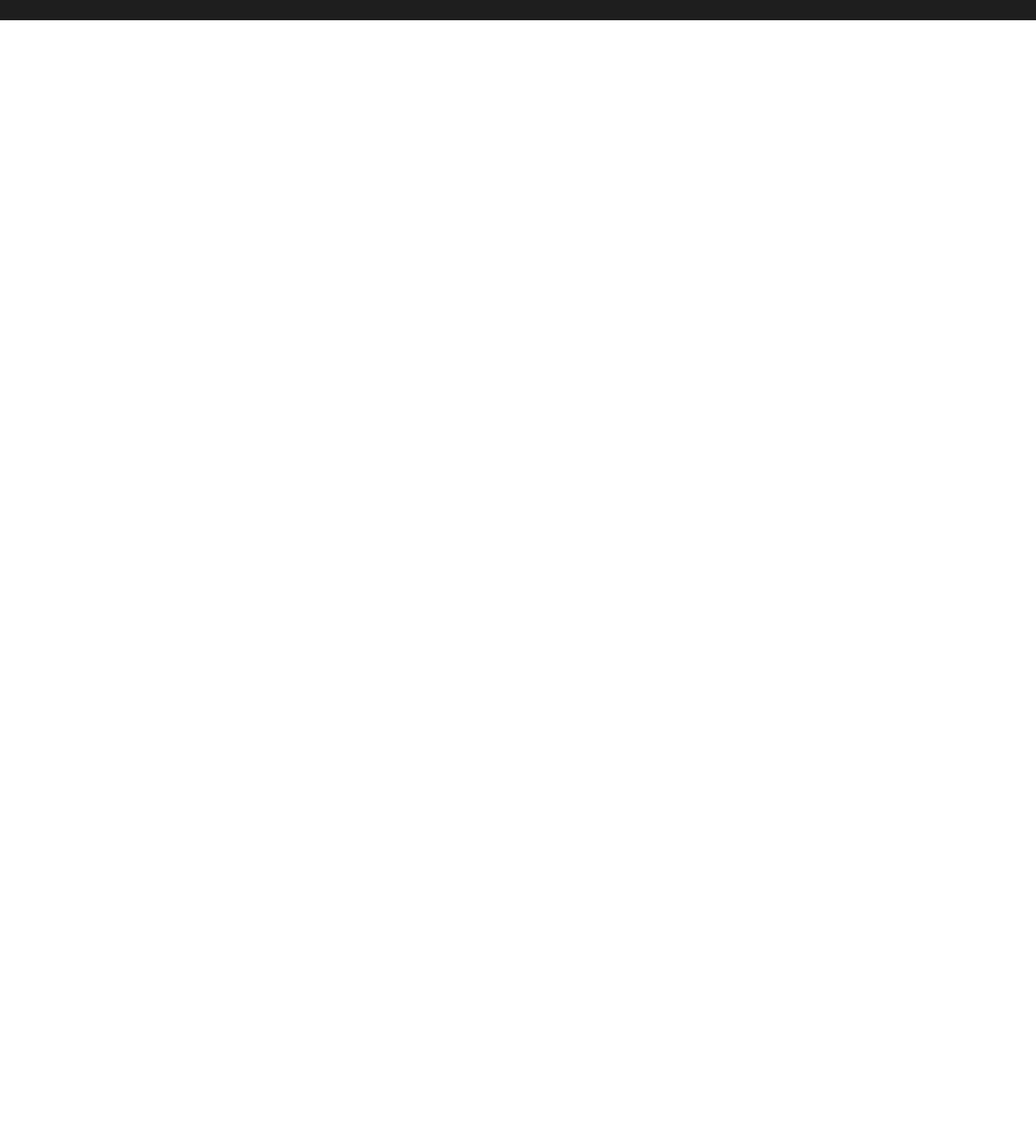
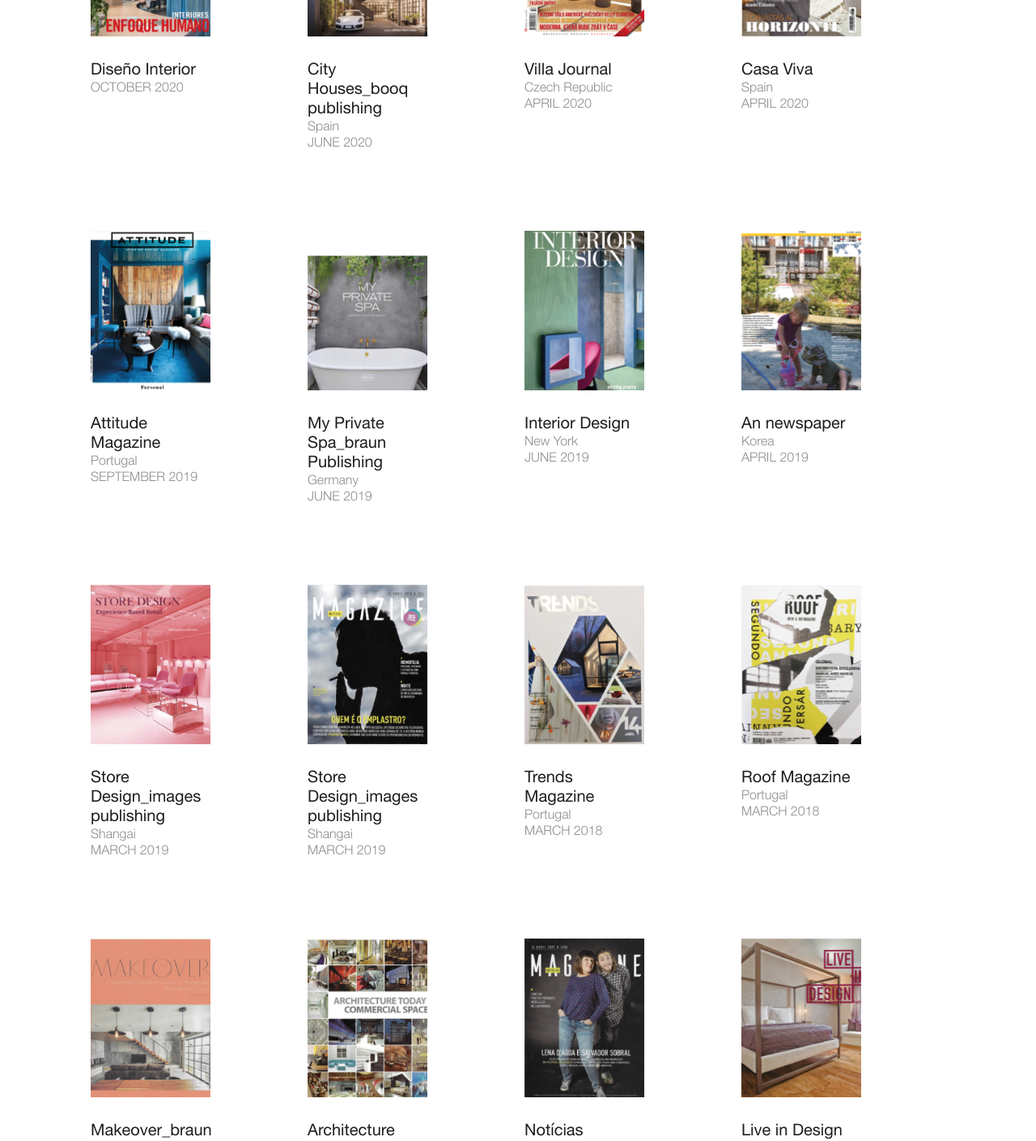
Before and after one commit to alexpinho/paulomartins, a React (Create React App) app: page /media in a window 1280 px wide. Shown: the part 1330-2739 px from the top of the page at 81% size. Before the commit the page ends 1355 px from the top, so only its background shows below. Built offline with nearby package versions, Linux system fonts and the light colour scheme; the HTML template or start-up script is replaced by a standard one.

Commit message:
final structure and content, without buttons

```diff
--- a/src/Pages/media.js
+++ b/src/Pages/media.js
@@ -45,6 +45,105 @@
               local={t("card-publication-local-3")}
               date={t("card-publication-date-3")}/>
 
+
+    <CardPublication
+              image="images/pub5.jpg"
+              title={t("card-publication-title-4")}
+              local={t("card-publication-local-4")}
+              date={t("card-publication-date-4")}/>
+
+
+    <CardPublication
+              image="images/pub6.jpg"
+              title={t("card-publication-title-5")}
+              local={t("card-publication-local-5")}
+              date={t("card-publication-date-5")}/>
+
+<CardPublication
+              image="images/pub7.jpg"
+              title={t("card-publication-title-6")}
+              local={t("card-publication-local-6")}
+              date={t("card-publication-date-6")}/>
+
+<CardPublication
+              image="images/pub8.jpg"
+              title={t("card-publication-title-7")}
+              local={t("card-publication-local-7")}
+              date={t("card-publication-date-7")}/>
+
+<CardPublication
+              image="images/pub9.jpg"
+              title={t("card-publication-title-8")}
+              local={t("card-publication-local-8")}
+              date={t("card-publication-date-8")}/>
+
+<CardPublication
+              image="images/pub10.jpg"
+              title={t("card-publication-title-9")}
+              local={t("card-publication-local-9")}
+              date={t("card-publication-date-9")}/>
+
+<CardPublication
+              image="images/pub11.jpg"
+              title={t("card-publication-title-10")}
+              local={t("card-publication-local-10")}
+              date={t("card-publication-date-10")}/>
+
+<CardPublication
+              image="images/pub12.jpg"
+              title={t("card-publication-title-11")}
+              local={t("card-publication-local-11")}
+              date={t("card-publication-date-11")}/>
+
+<CardPublication
+              image="images/pub13.jpg"
+              title={t("card-publication-title-12")}
+              local={t("card-publication-local-12")}
+              date={t("card-publication-date-12")}/>
+
+<CardPublication
+              image="images/pub14.jpg"
+              title={t("card-publication-title-12")}
+              local={t("card-publication-local-12")}
+              date={t("card-publication-date-12")}/>
+
+<CardPublication
+              image="images/pub15.jpg"
+              title={t("card-publication-title-14")}
+              local={t("card-publication-local-14")}
+              date={t("card-publication-date-14")}/>
+
+<CardPublication
+              image="images/pub16.jpg"
+              title={t("card-publication-title-15")}
+              local={t("card-publication-local-15")}
+              date={t("card-publication-date-15")}/>
+
+<CardPublication
+              image="images/pub17.jpg"
+              title={t("card-publication-title-16")}
+              local={t("card-publication-local-16")}
+              date={t("card-publication-date-16")}/>
+
+<CardPublication
+              image="images/pub18.jpg"
+              title={t("card-publication-title-17")}
+              local={t("card-publication-local-17")}
+              date={t("card-publication-date-17")}/>
+
+<CardPublication
+              image="images/pub19.jpg"
+              title={t("card-publication-title-18")}
+              local={t("card-publication-local-18")}
+              date={t("card-publication-date-18")}/>
+
+<CardPublication
+              image="images/pub20.jpg"
+              title={t("card-publication-title-19")}
+              local={t("card-publication-local-19")}
+              date={t("card-publication-date-19")}/>
+
+
   </div>
 
 
--- a/src/locales/en.json
+++ b/src/locales/en.json
@@ -52,7 +52,55 @@
         "card-publication-date-2": "November 2020",
         "card-publication-title-3": "Interiors Korea",
         "card-publication-local-3": "",
-        "card-publication-date-3": "October 2020"
+        "card-publication-date-3": "October 2020",
+        "card-publication-title-4": "Diseño Interior",
+        "card-publication-local-4": "",
+        "card-publication-date-4": "October 2020",
+        "card-publication-title-5": "City Houses_booq publishing",
+        "card-publication-local-5": "Spain",
+        "card-publication-date-5": "June 2020",
+        "card-publication-title-6": "Villa Journal",
+        "card-publication-local-6": "Czech Republic",
+        "card-publication-date-6": "April 2020",
+        "card-publication-title-7": "Casa Viva",
+        "card-publication-local-7": "Spain",
+        "card-publication-date-7": "April 2020",
+        "card-publication-title-8": "Attitude Magazine",
+        "card-publication-local-8": "Portugal",
+        "card-publication-date-8": "September 2019",
+        "card-publication-title-9": "My Private Spa_braun Publishing",
+        "card-publication-local-9": "Germany",
+        "card-publication-date-9": "June 2019",
+        "card-publication-title-10": "Interior Design",
+        "card-publication-local-10": "New York",
+        "card-publication-date-10": "June 2019",
+        "card-publication-title-11": "An newspaper",
+        "card-publication-local-11": "Korea",
+        "card-publication-date-11": "April 2019",
+        "card-publication-title-12": "Store Design_images publishing",
+        "card-publication-local-12": "Shangai",
+        "card-publication-date-12": "March 2019",
+        "card-publication-title-13": "Notícias Magazine_JN",
+        "card-publication-local-13": "Portugal",
+        "card-publication-date-13": "April 2018",
+        "card-publication-title-14": "Trends Magazine",
+        "card-publication-local-14": "Portugal",
+        "card-publication-date-14": "March 2018",
+        "card-publication-title-15": "Roof Magazine",
+        "card-publication-local-15": "Portugal",
+        "card-publication-date-15": "March 2018",
+        "card-publication-title-16": "Makeover_braun publishing",
+        "card-publication-local-16": "Germany",
+        "card-publication-date-16": "January 2018",
+        "card-publication-title-17": "Architecture Today_loft publications",
+        "card-publication-local-17": "Spain",
+        "card-publication-date-17": "December 2017",
+        "card-publication-title-18": "Notícias Magazine_JN",
+        "card-publication-local-18": "Portugal",
+        "card-publication-date-18": "April 2017",
+        "card-publication-title-19": "Live in Design",
+        "card-publication-local-19": "China",
+        "card-publication-date-19": "December 2014"
 
 
 
--- a/src/styles/Pages/media.scss
+++ b/src/styles/Pages/media.scss
@@ -10,5 +10,12 @@
   &-publication {
     padding-left: 7rem;
     padding-right: 7rem;
+    padding-bottom: 7rem;
+  }
+  img {
+    max-width: 100%;
+    width: 100%;
+    height: 11.75rem;
+    object-fit: cover;
   }
 }
```
